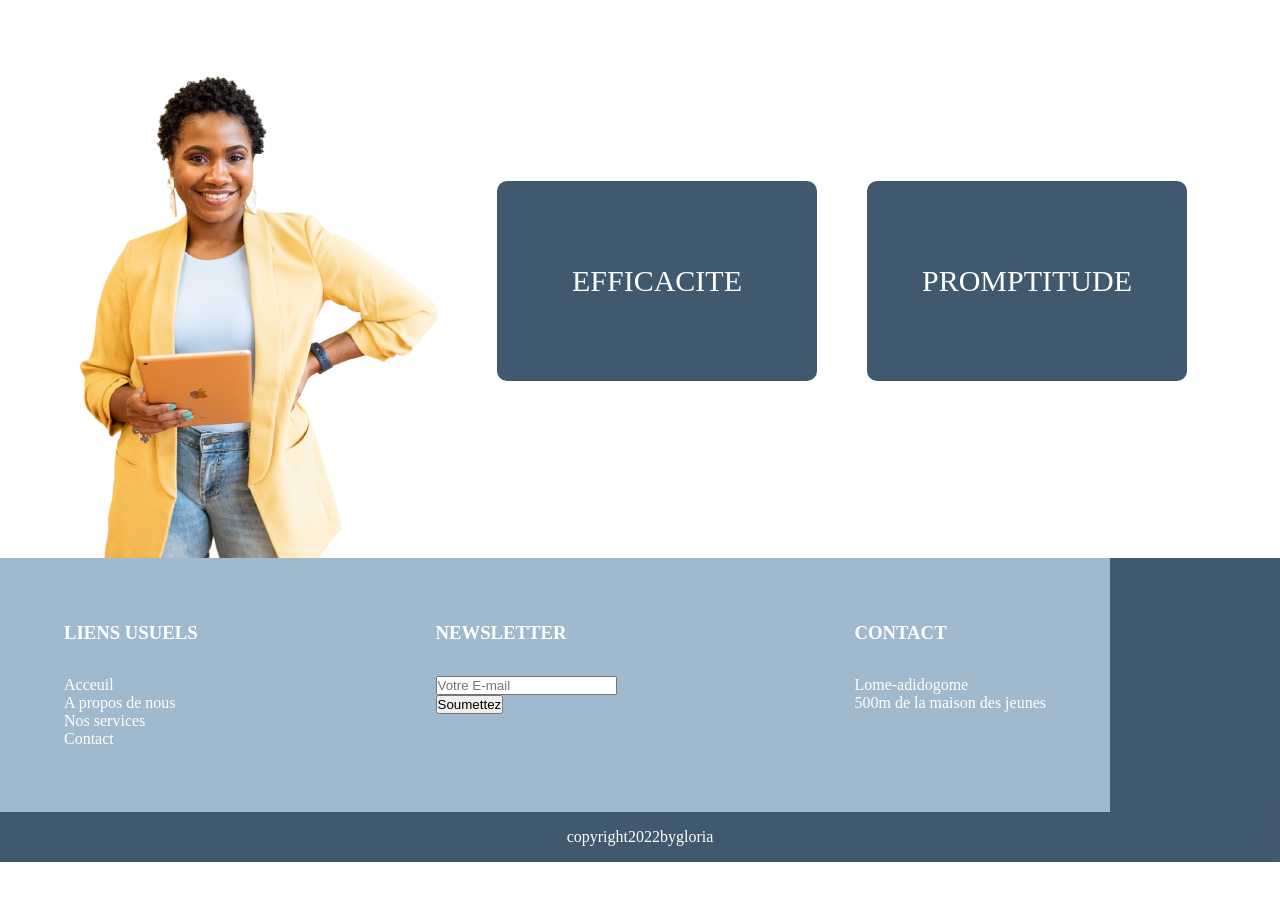
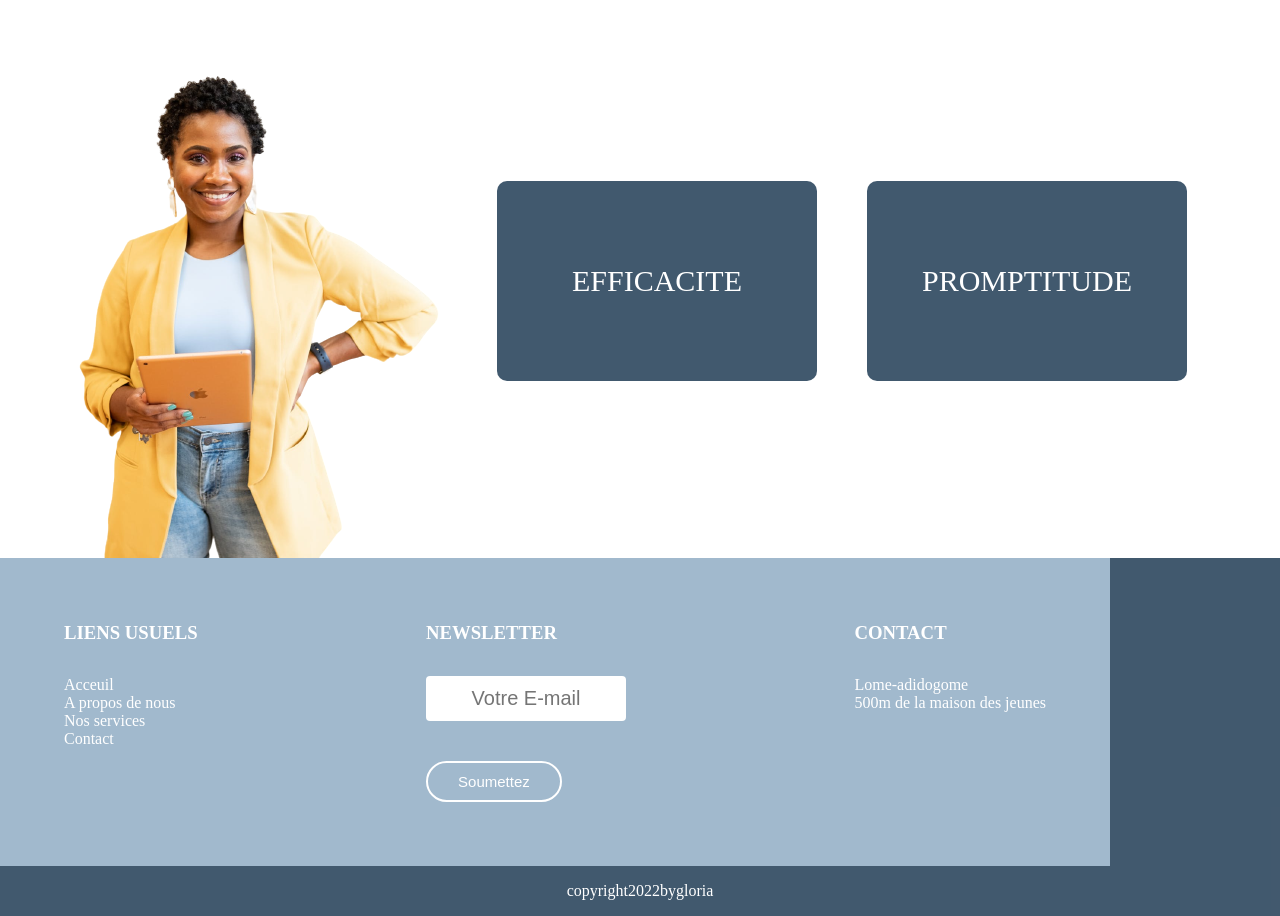
Before and after one commit to EHOGLORIA/Projet-chef-d-oeuvre, a PHP site: page /index2.html in a window 1280 px wide. Shown: the part 2242-3158 px from the top of the page. Before the commit the page ends 3104 px from the top, so only its background shows below. Run offline with PHP 8.4, Linux system fonts and the light colour scheme; style sheets or scripts are compiled from the project's sources.

Commit message:
style de la newsletter du footer

```diff
--- a/sass/layout/_footer.scss
+++ b/sass/layout/_footer.scss
@@ -5,6 +5,32 @@
   display: flex;
   flex-direction: column;
   // text-align: center;
+}
+
+
+.footersection p{
+  color: white;
+}
+
+form input{
+  width: 200px;
+  height: 45px;
+  border-radius: 4px;
+  text-align: center;
+  font-size: 20px;
+  margin: top 20px;
+  margin-bottom: 40px;
+  outline: none;
+  border: none;
+}
+form button{
+  background: transparent;
+  border: 2px solid #fff;
+  color: #fff ;
+  border-radius: 30px;
+  padding: 10px 30px;
+  font-size: 15px;
+  cursor: pointer;
 }
 
 .footer-content {
```
